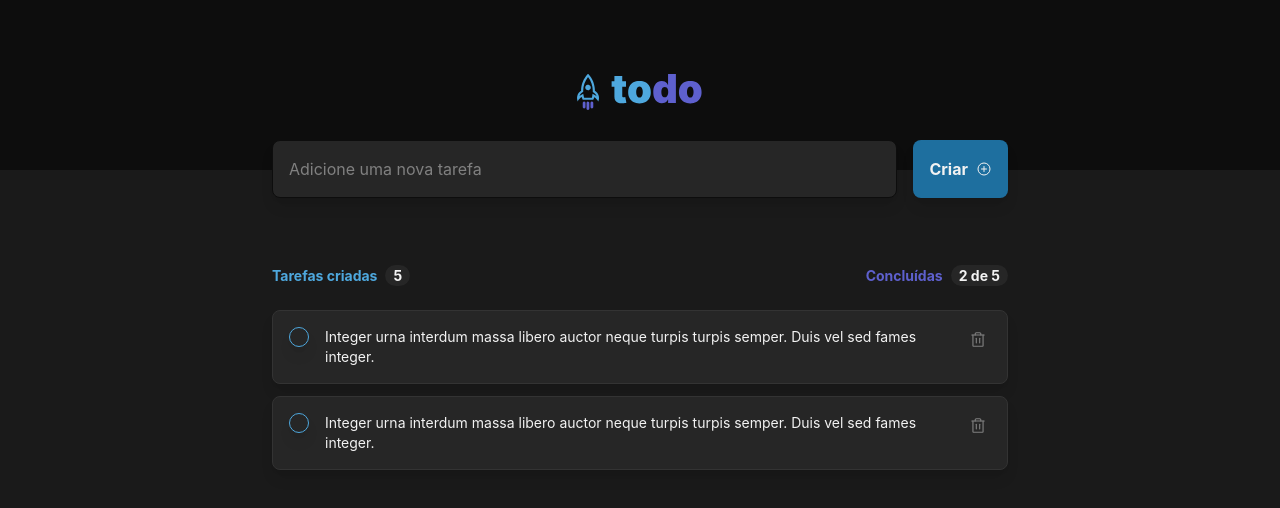
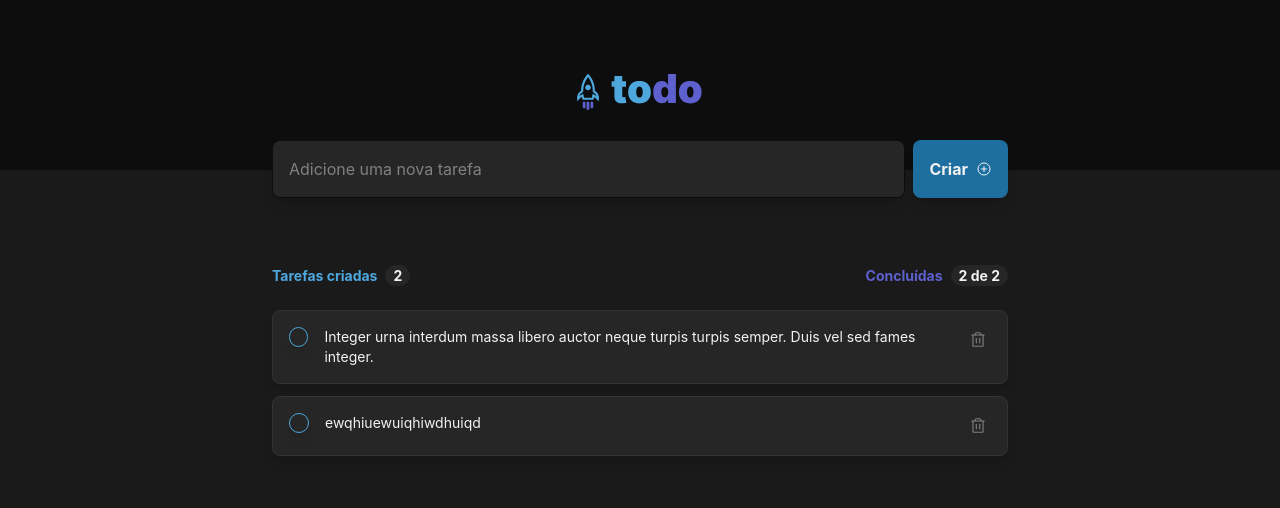
Before and after one commit to devsantosbruno/to-do-list, a React (Vite) app: page / in a window 1280 px wide. Shown: the top 508 px of the page. Built offline with nearby package versions, Linux system fonts and the light colour scheme.

Commit message:
feat: create a new task and delete

```diff
--- a/src/App.tsx
+++ b/src/App.tsx
@@ -1,20 +1,58 @@
 import { PlusCircle } from "phosphor-react";
+import { ChangeEvent, FormEvent, useState } from "react";
 import logoImage from "./assets/logo.svg";
+
 import { Task } from "./components/Task";
 
 import "./styles/main.css";
 
 export function App() {
+  const [newTask, setNewTask] = useState("");
+  const [taskText, setTaskText] = useState("");
+  const [tasks, setTasks] = useState([
+    "Integer urna interdum massa libero auctor neque turpis turpis semper. Duis vel sed fames integer.",
+    "ewqhiuewuiqhiwdhuiqd",
+  ]);
+
+  function handleCreateNewTask(event: FormEvent) {
+    event.preventDefault();
+    setTasks([...tasks, newTask]);
+    setTaskText("");
+  }
+
+  function handleNewTaskChange(event: ChangeEvent<HTMLTextAreaElement>) {
+    setTaskText(event.target.value);
+  }
+
+  function deleteTask(taskToDelete: string) {
+    const taskWithoutDeletedOne = tasks.filter((task) => {
+      return task !== taskToDelete;
+    });
+
+    setTasks(taskWithoutDeletedOne);
+  }
+
   return (
     <div className="bg-gray-600 min-h-screen">
       <header className="bg-gray-700 pt-16">
         <div className="max-w-3xl px-4 mx-auto">
           <img src={logoImage} alt="" className="mx-auto" />
 
-          <form action="" className="flex gap-4 relative -bottom-7">
+          <form
+            onSubmit={(event) => {
+              handleCreateNewTask(event);
+            }}
+            className="flex gap-2 relative -bottom-7"
+          >
             <input
               type="text"
               placeholder="Adicione uma nova tarefa"
+              onChange={(event: any) => {
+                setNewTask(event.target.value);
+                handleNewTaskChange(event);
+              }}
+              value={taskText}
+              required
               className="w-full rounded-lg p-4 bg-gray-500 border-[1px] border-gray-700 placeholder:text-gray-300 text-gray-100 outline-none shadow-lg"
             />
 
@@ -35,21 +73,24 @@ export function App() {
             <h6 className="text-blue-300 font-bold text-sm">
               Tarefas criadas
               <span className="bg-gray-500 text-gray-100 px-2 py-[2px] rounded-full ml-2">
-                5
+                {tasks.length}
               </span>
             </h6>
 
             <h6 className="text-purple-500 font-bold text-sm">
               Concluídas
               <span className="bg-gray-500 text-gray-100 px-2 py-[2px] rounded-full ml-2">
-                2 de 5
+                2 de {tasks.length}
               </span>
             </h6>
           </div>
 
           <div className="flex flex-col gap-3">
-            <Task />
-            <Task />
+            {tasks.map((task: string | any) => {
+              return (
+                <Task taskTitle={task} key={task} onDeleteTask={deleteTask} />
+              );
+            })}
           </div>
         </div>
       </main>
--- a/src/components/Task.tsx
+++ b/src/components/Task.tsx
@@ -2,17 +2,24 @@ import * as Checkbox from "@radix-ui/react-checkbox";
 import { Check, Trash } from "phosphor-react";
 import { useState } from "react";
 
-export function Task() {
+interface TaskProps {
+  taskTitle: string;
+  onDeleteTask: (task: string) => void;
+}
+
+export function Task(props: TaskProps) {
   const [checked, setChecked] = useState(false);
+
+  function handleDeleteTask() {
+    props.onDeleteTask(props.taskTitle);
+  }
 
   return (
     <div className="flex items-start justify-between gap-4 p-4 bg-gray-500 border-[1px] border-gray-400 rounded-lg shadow-lg">
-      <form>
+      <div className="flex items-start gap-4">
         <Checkbox.Root
           className={`border-[1px] ${
-            checked === true
-              ? "bg-purple-500 border-purple-500"
-              : "border-blue-300"
+            checked ? "bg-purple-500 border-purple-500" : "border-blue-300"
           } w-5 h-5 rounded-full flex items-center justify-center shadow-lg`}
           onClick={() => {
             setChecked(!checked);
@@ -22,14 +29,20 @@ export function Task() {
             <Check size={16} className="text-white" />
           </Checkbox.Indicator>
         </Checkbox.Root>
-      </form>
 
-      <p className="text-gray-100 text-sm">
-        Integer urna interdum massa libero auctor neque turpis turpis semper.
-        Duis vel sed fames integer.
-      </p>
+        <p
+          className={`${
+            checked ? "text-gray-300 line-through" : "text-gray-100"
+          } text-sm`}
+        >
+          {props.taskTitle}
+        </p>
+      </div>
 
-      <button className="p-1 rounded-lg group hover:bg-gray-400 hover:shadow-lg transition duration-150">
+      <button
+        className="p-1 rounded-lg group hover:bg-gray-400 hover:shadow-lg transition duration-150"
+        onClick={handleDeleteTask}
+      >
         <Trash
           size={18}
           className="text-gray-300 group-hover:text-red-500 transition duration-150"
```
